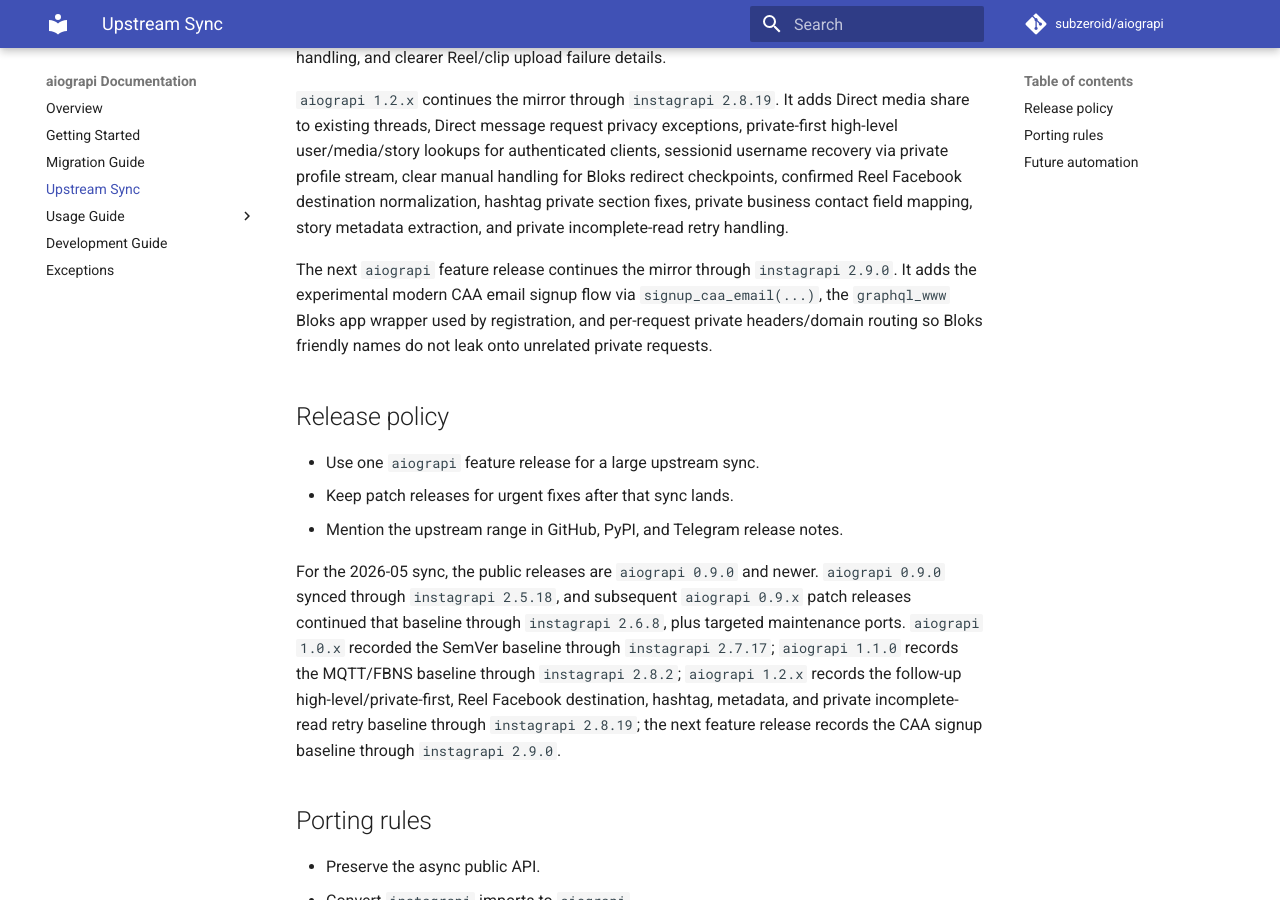
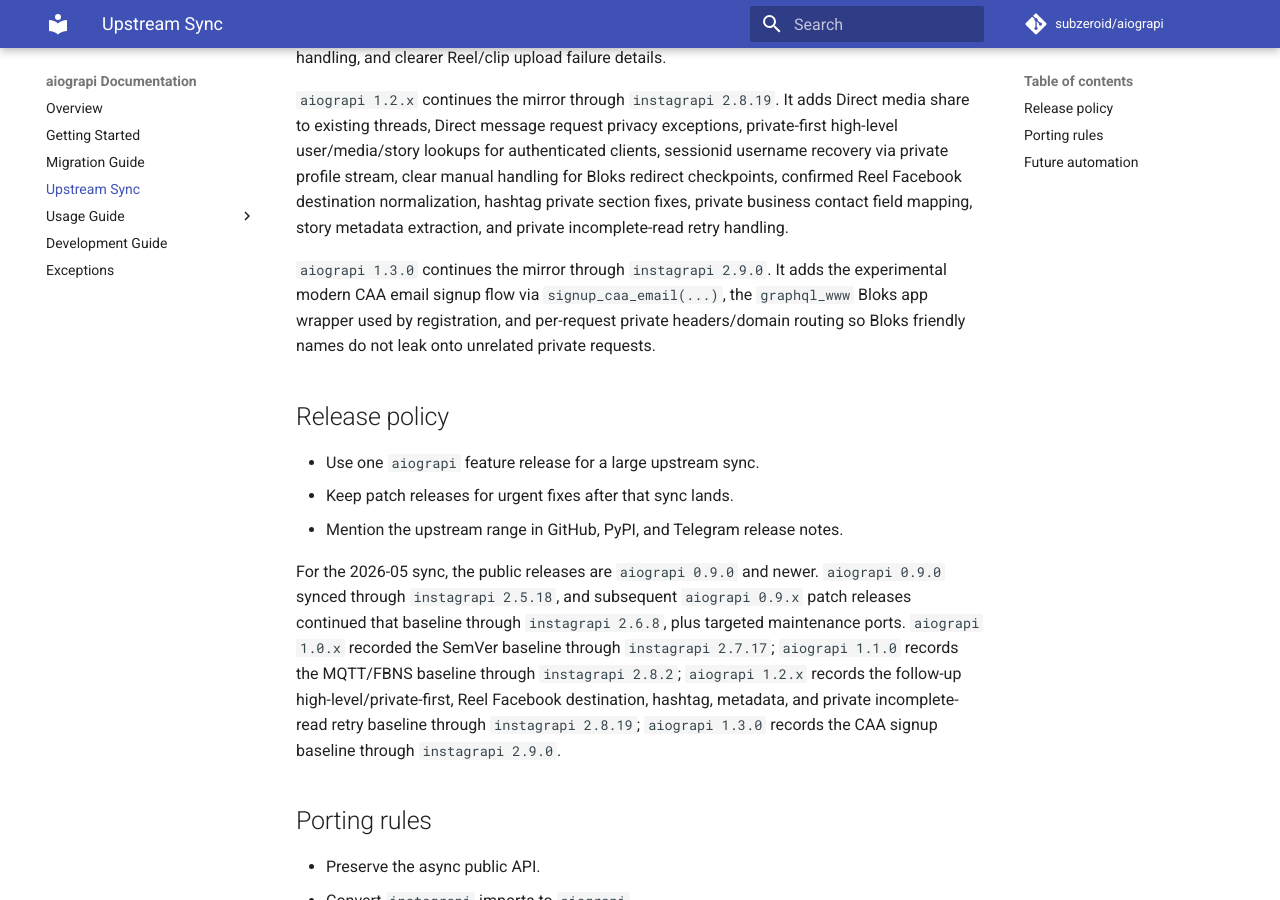
Before and after one commit to subzeroid/aiograpi, an MkDocs documentation site: the page built from docs/upstream-sync.md, in a window 1280 px wide and 900 px high, scrolled down 571 px. Built offline with MkDocs 1.6.1 and Material for MkDocs 9.7.7, drawn with Linux system fonts in a browser that asks for light colours; comment, search, counter and statistics services are not loaded; the version menu is left out.

Commit message:
Prepare aiograpi 1.3.0 release

```diff
--- a/docs/upstream-sync.md
+++ b/docs/upstream-sync.md
@@ -21,7 +21,7 @@ challenge context handling, and clearer Reel/clip upload failure details.
 
 `aiograpi 1.2.x` continues the mirror through `instagrapi 2.8.19`. It adds Direct media share to existing threads, Direct message request privacy exceptions, private-first high-level user/media/story lookups for authenticated clients, sessionid username recovery via private profile stream, clear manual handling for Bloks redirect checkpoints, confirmed Reel Facebook destination normalization, hashtag private section fixes, private business contact field mapping, story metadata extraction, and private incomplete-read retry handling.
 
-The next `aiograpi` feature release continues the mirror through `instagrapi 2.9.0`. It adds the experimental modern CAA email signup flow via `signup_caa_email(...)`, the `graphql_www` Bloks app wrapper used by registration, and per-request private headers/domain routing so Bloks friendly names do not leak onto unrelated private requests.
+`aiograpi 1.3.0` continues the mirror through `instagrapi 2.9.0`. It adds the experimental modern CAA email signup flow via `signup_caa_email(...)`, the `graphql_www` Bloks app wrapper used by registration, and per-request private headers/domain routing so Bloks friendly names do not leak onto unrelated private requests.
 
 ## Release policy
 
@@ -30,7 +30,7 @@ The next `aiograpi` feature release continues the mirror through `instagrapi 2.9
 - Mention the upstream range in GitHub, PyPI, and Telegram release notes.
 
 For the 2026-05 sync, the public releases are `aiograpi 0.9.0` and newer.
-`aiograpi 0.9.0` synced through `instagrapi 2.5.18`, and subsequent `aiograpi 0.9.x` patch releases continued that baseline through `instagrapi 2.6.8`, plus targeted maintenance ports. `aiograpi 1.0.x` recorded the SemVer baseline through `instagrapi 2.7.17`; `aiograpi 1.1.0` records the MQTT/FBNS baseline through `instagrapi 2.8.2`; `aiograpi 1.2.x` records the follow-up high-level/private-first, Reel Facebook destination, hashtag, metadata, and private incomplete-read retry baseline through `instagrapi 2.8.19`; the next feature release records the CAA signup baseline through `instagrapi 2.9.0`.
+`aiograpi 0.9.0` synced through `instagrapi 2.5.18`, and subsequent `aiograpi 0.9.x` patch releases continued that baseline through `instagrapi 2.6.8`, plus targeted maintenance ports. `aiograpi 1.0.x` recorded the SemVer baseline through `instagrapi 2.7.17`; `aiograpi 1.1.0` records the MQTT/FBNS baseline through `instagrapi 2.8.2`; `aiograpi 1.2.x` records the follow-up high-level/private-first, Reel Facebook destination, hashtag, metadata, and private incomplete-read retry baseline through `instagrapi 2.8.19`; `aiograpi 1.3.0` records the CAA signup baseline through `instagrapi 2.9.0`.
 
 ## Porting rules
 
--- a/pyproject.toml
+++ b/pyproject.toml
@@ -4,7 +4,7 @@ build-backend = "setuptools.build_meta"
 
 [project]
 name = "aiograpi"
-version = "1.2.8"
+version = "1.3.0"
 authors = [
     { name = "Mark Subzeroid", email = "143403577+subzeroid@users.noreply.github.com" },
 ]
```
Also changed, not shown: CHANGELOG.md (+1 -1 lines), README.md (+1 -1 lines), docs/index.md (+1 -1 lines), 1 other file.
